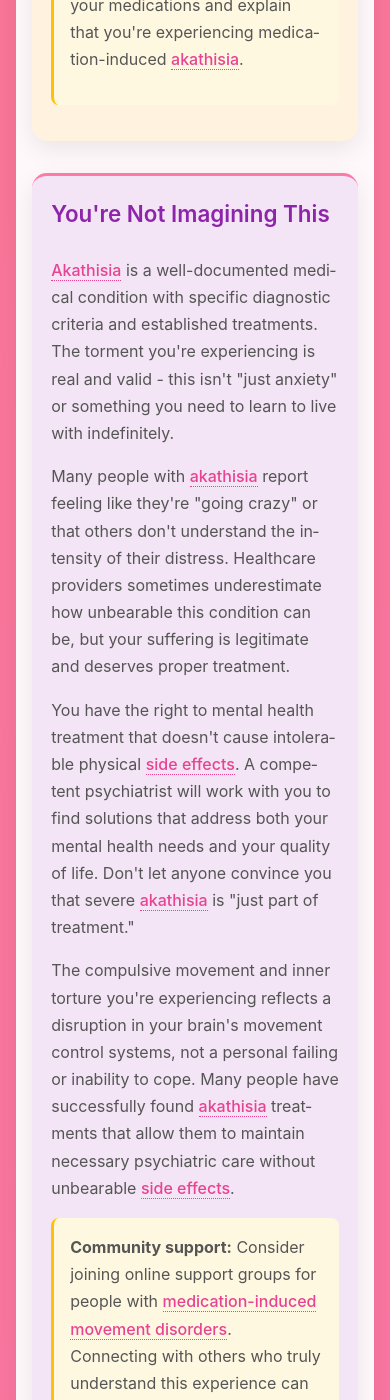
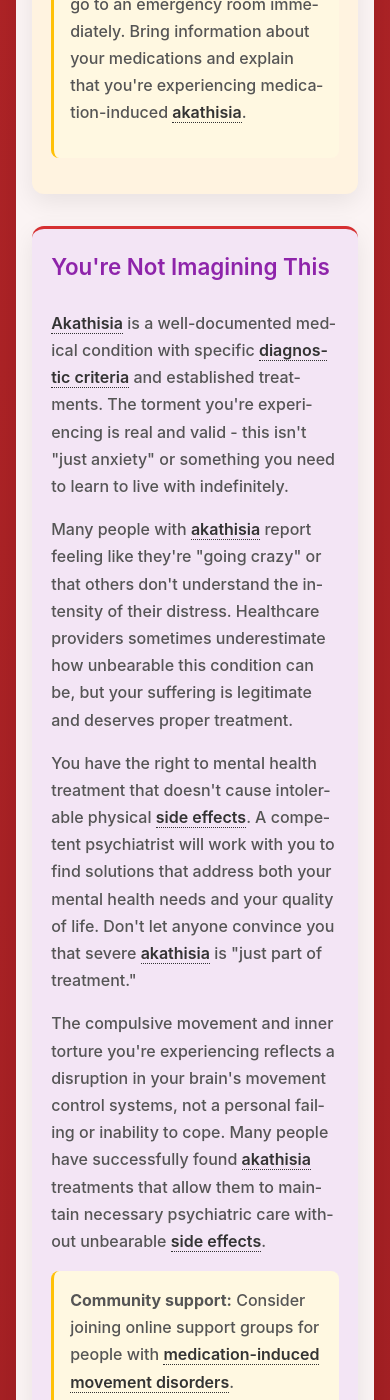
Before and after one commit to neurodivergent-survival-guide/neurodivergent-survival-guide, a Jekyll site: the page built from struggles/akathisia.html, in a window 390 px wide and 1400 px high, scrolled down 6722 px. Built offline with Jekyll 4.4.1, drawn with Linux system fonts in a browser that asks for light colours; some of the changed text lies outside the part shown.

Commit message:
Update akathisia.html

```diff
--- a/struggles/akathisia.html
+++ b/struggles/akathisia.html
@@ -12,7 +12,8 @@ title: "Akathisia"
 
     body {
         font-family: -apple-system, BlinkMacSystemFont, 'Segoe UI', Roboto, sans-serif;
-        background: linear-gradient(135deg, #ff7675 0%, #fd79a8 100%);
+        font-weight: 500;
+        background: linear-gradient(135deg, #d63031 0%, #a21f23 100%);
         color: #333;
         min-height: 100vh;
         line-height: 1.7;
@@ -78,15 +79,15 @@ title: "Akathisia"
 
     .section {
         background: white;
-        border-radius: 15px;
+        border-radius: 12px;
         padding: 2rem;
         margin: 2rem 0;
         box-shadow: 0 8px 25px rgba(0, 0, 0, 0.08);
-        border-top: 3px solid #fd79a8;
+        border-top: 3px solid #d63031;
     }
 
     .section h2 {
-        color: #fd79a8;
+        color: #d63031;
         font-size: 1.4rem;
         margin-bottom: 1.5rem;
         font-weight: 600;
@@ -203,10 +204,10 @@ title: "Akathisia"
     }
 
     .struggle-tag {
-        background: #fd79a8;
+        background: #d63031;
         color: white;
         padding: 0.5rem 1rem;
-        border-radius: 20px;
+        border-radius: 8px;
         font-size: 0.85rem;
         text-decoration: none;
         transition: all 0.3s ease;
@@ -216,52 +217,89 @@ title: "Akathisia"
     }
 
     .struggle-tag:hover {
-        background: #e84393;
+        background: #a21f23;
         color: white;
         text-decoration: none;
         transform: translateY(-1px);
     }
 
+    /* Focus states for accessibility */
+    .struggle-tag:focus,
+    .jargon:focus,
+    .breadcrumb a:focus {
+        outline: 2px solid #fff;
+        outline-offset: 2px;
+    }
+
+    /* Motion accessibility */
+    @media (prefers-reduced-motion: reduce) {
+        *, *::before, *::after {
+            animation-duration: 0.01ms !important;
+            animation-iteration-count: 1 !important;
+            transition-duration: 0.01ms !important;
+        }
+    }
+
+    /* Jargon styling - context-aware based on background */
     .jargon {
-        color: #e84393;
         text-decoration: none;
-        border-bottom: 1px dotted #e84393;
+        border-bottom: 1px dotted;
         position: relative;
         cursor: help;
         font-weight: 500;
     }
 
-    .jargon:hover {
+    /* Pink jargon for white backgrounds */
+    .content-card .jargon,
+    .section .jargon,
+    .related-struggles .jargon {
+        color: #e84393;
+        border-bottom-color: #e84393;
+    }
+
+    .content-card .jargon:hover,
+    .section .jargon:hover,
+    .related-struggles .jargon:hover {
         color: #fd79a8;
         border-bottom-color: #fd79a8;
     }
 
-    /* White jargon for purple gradient backgrounds */
+    /* Bold black jargon for colored sections */
+    .immediate-help .jargon,
+    .long-term .jargon,
+    .medical-intervention .jargon,
+    .validation .jargon {
+        color: #333;
+        font-weight: 600;
+        border-bottom-color: #333;
+    }
+
+    /* White jargon for gradient backgrounds */
     .header .jargon,
     .breadcrumb .jargon,
     .learn-more .jargon,
     .learn-more-content .jargon {
         color: white;
-        border-bottom: 1px dotted rgba(255, 255, 255, 0.8);
-        background: rgba(255, 255, 255, 0.2);
-        padding: 2px 4px;
-        border-radius: 3px;
+        border-bottom-color: rgba(255, 255, 255, 0.7);
+        background: rgba(255, 255, 255, 0.1);
+        padding: 2px 6px;
+        border-radius: 4px;
     }
 
     .header .jargon:hover,
     .breadcrumb .jargon:hover,
     .learn-more .jargon:hover,
     .learn-more-content .jargon:hover {
-        color: white;
+        background: rgba(255, 255, 255, 0.2);
         border-bottom-color: white;
-        background: rgba(255, 255, 255, 0.3);
     }
 
+    /* Auto-sizing tooltips */
     .tooltip {
         visibility: hidden;
         opacity: 0;
         position: absolute;
-        bottom: 125%;
+        bottom: calc(100% + 8px);
         left: 50%;
         transform: translateX(-50%);
         background: #333;
@@ -279,6 +317,7 @@ title: "Akathisia"
         white-space: normal;
         text-align: left;
         line-height: 1.5;
+        pointer-events: none;
     }
 
     .tooltip::after {
@@ -311,23 +350,22 @@ title: "Akathisia"
         }
     }
 
+    /* Mobile-specific tooltip positioning */
     @media (max-width: 768px) {
         .tooltip {
-            position: fixed;
-            bottom: 20px;
-            left: 20px;
-            right: 20px;
-            max-width: none;
-            width: auto;
-            transform: none;
-            border-radius: 12px;
+            position: fixed !important;
+            bottom: 20px !important;
+            left: 20px !important;
+            right: 20px !important;
+            transform: none !important;
+            max-width: none !important;
+            width: auto !important;
         }
 
         .tooltip::after {
-            display: none;
+            display: none !important;
         }
 
-    @media (max-width: 768px) {
         .header {
             padding: 1rem;
         }
@@ -382,6 +420,12 @@ title: "Akathisia"
         .section {
             padding: 1.2rem;
         }
+
+        .tooltip {
+            left: 10px !important;
+            right: 10px !important;
+            bottom: 10px !important;
+        }
     }
 </style>
 
@@ -399,6 +443,7 @@ title: "Akathisia"
 </div>
 
 <div class="container">
+    <main role="main" id="main-content">
         <div class="content-card">
             <!-- Section 1: What this feels like -->
             <div class="section">
@@ -417,7 +462,7 @@ title: "Akathisia"
             <!-- Section 2: Why this might be happening -->
             <div class="section">
                 <h2>Why This Might Be Happening</h2>
-            <p><a class="jargon">Akathisia<span class="tooltip">A movement disorder characterized by inner restlessness and an irresistible urge to move</span></a> occurs when medications block <a class="jargon">dopamine receptors<span class="tooltip">Brain cell receptors that respond to dopamine, a neurotransmitter essential for movement control and motivation</span></a> in the brain areas that control movement. This creates a neurochemical imbalance that manifests as an irresistible urge to move. It's not psychological - it's a real neurological <a class="jargon">side effect<span class="tooltip">Unintended effects of medication that occur alongside the intended therapeutic effects</span></a>.</p>
+                <p><a class="jargon">Akathisia<span class="tooltip">A movement disorder characterized by inner restlessness and an irresistible urge to move</span></a> occurs when medications block <a class="jargon">dopamine receptors<span class="tooltip">Brain cell receptors that respond to dopamine, a neurotransmitter essential for movement control and motivation</span></a> in the brain areas that control movement. This creates a <a class="jargon">neurochemical imbalance<span class="tooltip">Disruption in the brain's chemical messaging systems that regulate movement and mood</span></a> that manifests as an irresistible urge to move. It's not psychological - it's a real neurological <a class="jargon">side effect<span class="tooltip">Unintended effects of medication that occur alongside the intended therapeutic effects</span></a>.</p>
 
                 <p>The brain's <a class="jargon">basal ganglia<span class="tooltip">Brain structures that help control movement, balance, and coordination</span></a> rely on precise <a class="jargon">dopamine<span class="tooltip">A neurotransmitter that helps control movement, motivation, and pleasure</span></a> signaling to regulate movement and stillness. When medications interfere with this system, particularly by blocking <a class="jargon">D2 dopamine receptors<span class="tooltip">Specific dopamine receptors in the brain that are crucial for movement control</span></a>, the brain loses its ability to feel comfortable at rest.</p>
 
@@ -441,7 +486,7 @@ title: "Akathisia"
                 <ul>
                     <li><strong>Allow yourself to move:</strong> Don't fight the urge to pace, rock, or shift positions. Fighting the compulsion typically makes it worse and increases distress.</li>
                     <li><strong>Try gentle movement:</strong> Walking, stretching, or doing gentle exercises can sometimes help channel the restless energy in a more organized way.</li>
-                <li><strong>Use cooling techniques:</strong> A cool compress on your neck, face, or wrists while moving can provide some sensory relief.</li>
+                    <li><strong>Use cooling techniques:</strong> A cool compress on your neck, face, or wrists while moving can provide some <a class="jargon">sensory relief<span class="tooltip">Comfort from physical sensations that can help distract from internal restlessness</span></a>.</li>
                     <li><strong>Practice breathing while moving:</strong> Don't force yourself to sit still for breathing exercises - practice <a class="jargon">deep breathing<span class="tooltip">Slow, controlled breathing that can help calm the nervous system</span></a> while pacing or rocking.</li>
                     <li><strong>Remind yourself this is medical:</strong> The distress you're feeling is a medication <a class="jargon">side effect<span class="tooltip">Unintended effects of medication that occur alongside the intended therapeutic effects</span></a>, not anxiety or a mental health crisis. This can help reduce panic about the sensations.</li>
                     <li><strong>Use distraction while moving:</strong> Listen to music, podcasts, or audiobooks while pacing. Mental distraction combined with allowed movement can reduce suffering.</li>
@@ -462,11 +507,11 @@ title: "Akathisia"
                     <li><strong>Contact your prescribing doctor immediately:</strong> <a class="jargon">Akathisia<span class="tooltip">A movement disorder characterized by inner restlessness and an irresistible urge to move</span></a> is a serious <a class="jargon">side effect<span class="tooltip">Unintended effects of medication that occur alongside the intended therapeutic effects</span></a> that requires professional medical attention. Don't try to tough it out.</li>
                     <li><strong>Request medication adjustments:</strong> Options include dose reduction, switching to a different medication, or adding <a class="jargon">anticholinergic medications<span class="tooltip">Drugs like benztropine that can counteract movement side effects by balancing brain chemicals</span></a> to counteract the movement effects.</li>
                     <li><strong>Ask about specific treatments:</strong> <a class="jargon">Propranolol<span class="tooltip">A beta-blocker medication that can help reduce akathisia symptoms in some people</span></a>, <a class="jargon">benzodiazepines<span class="tooltip">Anti-anxiety medications that may provide short-term relief from akathisia</span></a>, or <a class="jargon">mirtazapine<span class="tooltip">An antidepressant that may help with medication-induced movement disorders</span></a> may help reduce symptoms.</li>
-                <li><strong>Keep a movement diary:</strong> Track when symptoms are worst, what helps or makes them worse, and any patterns related to medication timing or activities.</li>
+                    <li><strong>Keep a <a class="jargon">movement diary<span class="tooltip">A record of when symptoms occur, their severity, and what factors make them better or worse</span></a>:</strong> Track when symptoms are worst, what helps or makes them worse, and any patterns related to medication timing or activities.</li>
                     <li><strong>Advocate for yourself persistently:</strong> <a class="jargon">Akathisia<span class="tooltip">A movement disorder characterized by inner restlessness and an irresistible urge to move</span></a> is often dismissed as "just anxiety" but requires specific treatment approaches.</li>
                     <li><strong>Create movement-friendly environments:</strong> Arrange your living and work spaces to accommodate pacing and movement. Use standing desks, walking meetings, or areas where restless movement is acceptable.</li>
                     <li><strong>Build support networks:</strong> Connect with others who have experienced medication-induced <a class="jargon">movement disorders<span class="tooltip">Neurological conditions that affect the speed, fluency, quality, and ease of movement</span></a>. Understanding and validation from people who've been through this is invaluable.</li>
-                <li><strong>Consider iron supplementation:</strong> If you have <a class="jargon">iron deficiency<span class="tooltip">Low iron levels that can increase susceptibility to movement disorders</span></a>, addressing this may help reduce susceptibility to <a class="jargon">akathisia<span class="tooltip">A movement disorder characterized by inner restlessness and an irresistible urge to move</span></a>.</li>
+                    <li><strong>Consider <a class="jargon">iron supplementation<span class="tooltip">Adding iron supplements if blood tests show deficiency, which may help reduce movement disorder susceptibility</span></a>:</strong> If you have <a class="jargon">iron deficiency<span class="tooltip">Low iron levels that can increase susceptibility to movement disorders</span></a>, addressing this may help reduce susceptibility to <a class="jargon">akathisia<span class="tooltip">A movement disorder characterized by inner restlessness and an irresistible urge to move</span></a>.</li>
                 </ul>
 
                 <div class="learn-more" onclick="toggleLearnMore(this)">
@@ -505,7 +550,7 @@ title: "Akathisia"
             <!-- Section 6: Validation -->
             <div class="section validation">
                 <h2>You're Not Imagining This</h2>
-            <p><a class="jargon">Akathisia<span class="tooltip">A movement disorder characterized by inner restlessness and an irresistible urge to move</span></a> is a well-documented medical condition with specific diagnostic criteria and established treatments. The torment you're experiencing is real and valid - this isn't "just anxiety" or something you need to learn to live with indefinitely.</p>
+                <p><a class="jargon">Akathisia<span class="tooltip">A movement disorder characterized by inner restlessness and an irresistible urge to move</span></a> is a well-documented medical condition with specific <a class="jargon">diagnostic criteria<span class="tooltip">Standardized symptoms and signs that healthcare providers use to identify and diagnose conditions</span></a> and established treatments. The torment you're experiencing is real and valid - this isn't "just anxiety" or something you need to learn to live with indefinitely.</p>
 
                 <p>Many people with <a class="jargon">akathisia<span class="tooltip">A movement disorder characterized by inner restlessness and an irresistible urge to move</span></a> report feeling like they're "going crazy" or that others don't understand the intensity of their distress. Healthcare providers sometimes underestimate how unbearable this condition can be, but your suffering is legitimate and deserves proper treatment.</p>
 
@@ -530,6 +575,7 @@ title: "Akathisia"
                 </div>
             </div>
         </div>
+    </main>
 </div>
 
 <script>
```
Lines whose indentation alone changed are shown as unchanged.
